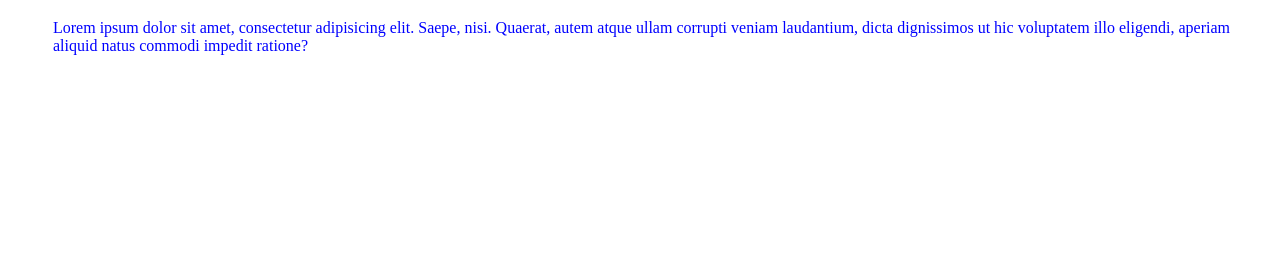
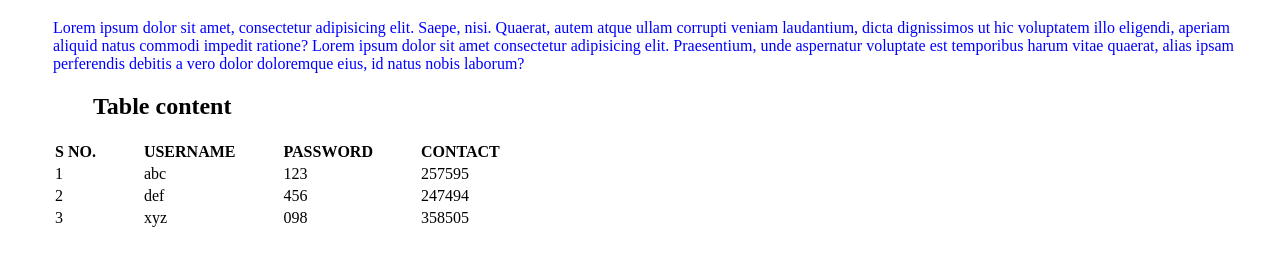
Before and after one commit to singhamisha7/task1, a plain HTML site: page index.html in a window 1280 px wide. Shown: the part 61-324 px from the top of the page. Drawn offline with Linux system fonts and the light colour scheme.

Commit message:
Second Commit

```diff
--- a/index.html
+++ b/index.html
@@ -4,7 +4,7 @@
     <meta charset="UTF-8" />
     <meta name="viewport" content="width=device-width, initial-scale=1.0" />
     <title>My First Doc</title>
-    <link rel="stylesheet" type="text/css" href="style.css">
+    <link rel="stylesheet" type="text/css" href="style.css" />
   </head>
   <body>
     <h1>HELLO WORLD</h1>
@@ -12,7 +12,37 @@
       Lorem ipsum dolor sit amet, consectetur adipisicing elit. Saepe, nisi.
       Quaerat, autem atque ullam corrupti veniam laudantium, dicta dignissimos
       ut hic voluptatem illo eligendi, aperiam aliquid natus commodi impedit
-      ratione?
+      ratione? Lorem ipsum dolor sit amet consectetur adipisicing elit.
+      Praesentium, unde aspernatur voluptate est temporibus harum vitae quaerat,
+      alias ipsam perferendis debitis a vero dolor doloremque eius, id natus
+      nobis laborum?
     </p>
+    <h2>Table content</h2>
+    <table>
+      <th>S NO.</th>
+      <th>USERNAME</th>
+      <th>PASSWORD</th>
+      <th>CONTACT</th>
+      <tr>
+        <td>1</td>
+        <td>abc</td>
+        <td>123</td>
+        <td>257595</td>
+      </tr>
+      <tr>
+        <td>2</td>
+        <td>def</td>
+        <td>456</td>
+        <td>247494</td>
+      </tr>
+      <tr>
+        <td>3</td>
+        <td>xyz</td>
+        <td>098</td>
+        <td>358505</td>
+      </tr>
+
+
+    </table>
   </body>
 </html>
--- a/style.css
+++ b/style.css
@@ -1,6 +1,10 @@
 h1{
     color: aqua;
     padding-left: 45px;
+    border: 60px;
+}
+h2{
+    padding-left: 85px;
     border: 60px;
 }
 p{
@@ -9,3 +13,13 @@ p{
     border: 45px;
 
 }
+th{
+    padding-left: 45px;
+    border: 45px;
+
+}
+td{
+    padding-left: 45px;
+    border: 45px;
+
+}
```
